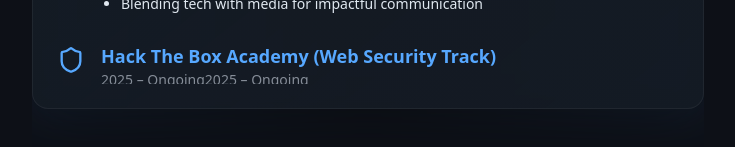
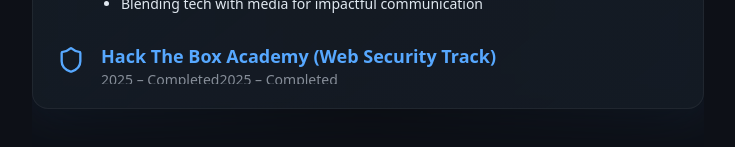
Before and after one commit to SK3CHI3/PORTFOLIO--2.0, a React (Vite) app: page /education in a window 1280 px wide. Shown: the part 491-638 px from the top of the page, without its empty margins (272-1007 px from the left). Built offline with nearby package versions, Linux system fonts and the light colour scheme.

Commit message:
Mark Hack The Box Academy (Web Security Track) as completed in Education section

```diff
--- a/src/components/EducationCard.tsx
+++ b/src/components/EducationCard.tsx
@@ -35,7 +35,7 @@ const educationList = [
     icon: <Shield className="w-7 h-7 text-primary" />,
     title: "Hack The Box Academy (Web Security Track)",
     institution: "",
-    duration: "2025 – Ongoing",
+    duration: "2025 – Completed",
     details: [
       "Learning hands-on web pentesting: HTTP requests, auth bypasses, and more",
       "Strengthening backend & API security for real-world apps",
```
